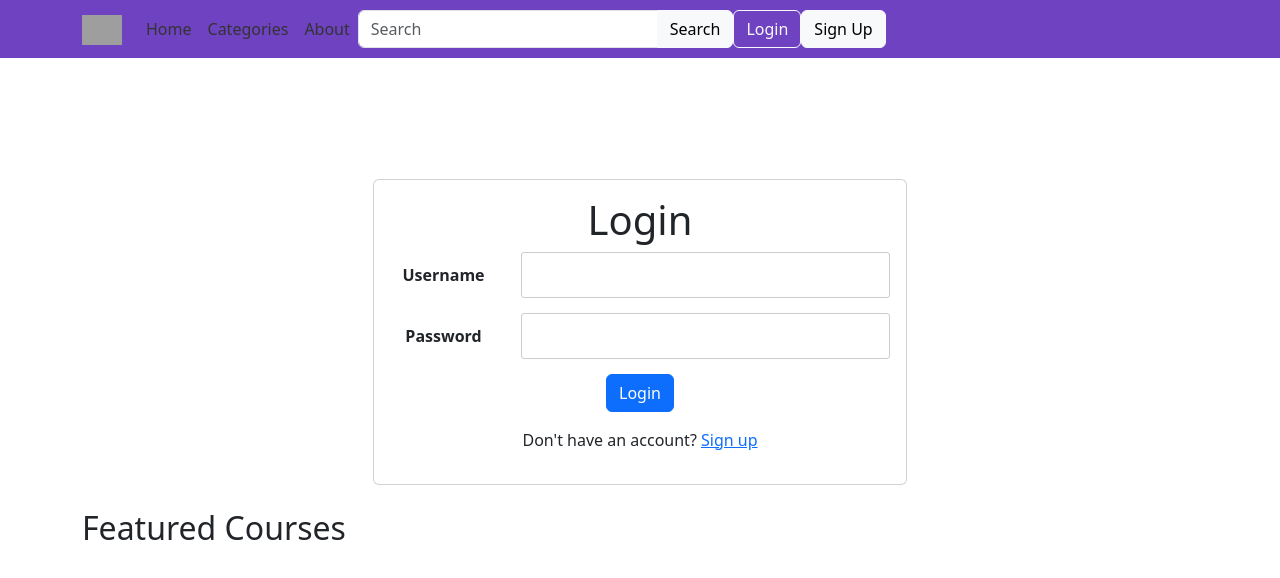
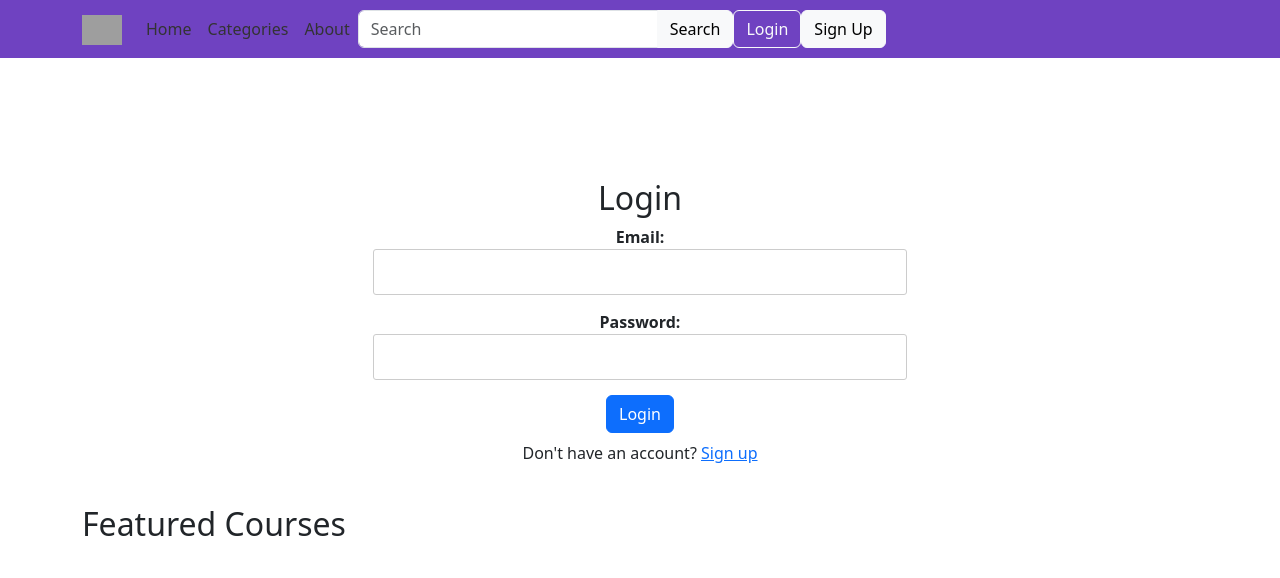
Before and after one commit to nithinkatru/E-learning-Platform---Empowering-Education-in-the-Digital-Age, a React (Create React App) app: page /login in a window 1280 px wide. Shown: the top 578 px of the page. Built offline with nearby package versions, Linux system fonts and the light colour scheme; grey boxes are pictures that could not be loaded.

Commit message:
this is complete signup and login page fully functional

```diff
--- a/package.json
+++ b/package.json
@@ -7,6 +7,7 @@
     "@testing-library/react": "^13.4.0",
     "@testing-library/user-event": "^13.5.0",
     "axios": "^1.6.7",
+    "bcryptjs": "^2.4.3",
     "bootstrap": "^5.3.2",
     "cors": "^2.8.5",
     "express": "^4.18.2",
--- a/src/components/Login.jsx
+++ b/src/components/Login.jsx
@@ -1,72 +1,69 @@
 import React, { useState } from 'react';
+import axios from 'axios';
 import { Link } from 'react-router-dom';
-import 'bootstrap/dist/css/bootstrap.min.css'; // Import Bootstrap CSS
-import '../Css/login.css';
+import 'bootstrap/dist/css/bootstrap.min.css';
 
 const Login = () => {
-  const [username, setUsername] = useState('');
-  const [password, setPassword] = useState('');
-  const [error, setError] = useState('');
+  const [credentials, setCredentials] = useState({
+    email: '',
+    password: ''
+  });
+  const [errorMessage, setErrorMessage] = useState('');
+  const handleChange = (e) => {
+    setCredentials({...credentials, [e.target.name]: e.target.value});
+  };
 
-  const handleSubmit = (e) => {
+  const handleSubmit = async (e) => {
     e.preventDefault();
-    setError(''); // Reset error message
+    setErrorMessage(''); // Clear any existing error message
+    console.log("after handle submit");
+    try {
+      console.log("in try");
+      // Directly calling axios without assigning the response to a variable
+      await axios.post('http://localhost:5000/api/login', credentials);
 
-    // Validate username and password
-    if (!username.trim() || !password.trim()) {
-      setError('Please enter username and password.');
-      return;
+      alert('Login successful!'); // Display success message
+      // Actions like redirecting the user or updating global state can be placed here
+      console.log("entering catch");
+    } catch (error) {
+      console.log("in catch before if");
+      if (error.response) {
+        console.log("in catch after if");
+        // The request was made and the server responded with a status code
+        // that falls out of the range of 2xx
+        setErrorMessage(error.response.data);
+        console.log(error.response.data);
+      } else if (error.request) {
+        console.log("in catch");
+        // The request was made but no response was received
+        setErrorMessage('No response from server');
+      } else {
+        // Something happened in setting up the request that triggered an Error
+        setErrorMessage('Error: ' + error.message);
+      }
     }
-
-    // Add your login logic here
-    console.log('Username:', username);
-    console.log('Password:', password);
-    // You can add your authentication logic here
   };
 
   return (
     <div className="container">
       <div className="row justify-content-center">
         <div className="col-md-6">
-          <div className="card">
-            <div className="card-body">
-              <h1 className="card-title text-center">Login</h1>
-              <form onSubmit={handleSubmit} noValidate> {/* Add noValidate attribute */}
-                <div className="form-group row align-items-center">
-                  <label htmlFor="username" className="col-sm-3 col-form-label">Username</label>
-                  <div className="col-sm-9">
-                    <input
-                      type="text"
-                      className="form-control"
-                      id="username"
-                      value={username}
-                      onChange={(e) => setUsername(e.target.value)}
-                      required
-                    />
-                  </div>
-                </div>
-                <div className="form-group row align-items-center">
-                  <label htmlFor="password" className="col-sm-3 col-form-label">Password</label>
-                  <div className="col-sm-9">
-                    <input
-                      type="password"
-                      className="form-control"
-                      id="password"
-                      value={password}
-                      onChange={(e) => setPassword(e.target.value)}
-                      required
-                    />
-                  </div>
-                </div>
-                {error && <p className="text-danger">{error}</p>}
-                <button type="submit" className="btn btn-primary btn-block">Login</button>
-              </form>
-              {/* Add a link to signup */}
-              <p className="text-center mt-3">
-                Don't have an account? <Link to="/signup">Sign up</Link>
-              </p>
+          <form onSubmit={handleSubmit}>
+            <h2>Login</h2>
+            <div className="form-group">
+              <label>Email:</label>
+              <input type="email" name="email" value={credentials.email} onChange={handleChange} className="form-control" required />
             </div>
-          </div>
+            <div className="form-group">
+              <label>Password:</label>
+              <input type="password" name="password" value={credentials.password} onChange={handleChange} className="form-control" required />
+            </div>
+            {errorMessage && <div className="alert alert-danger" role="alert">{errorMessage}</div>}
+            <button type="submit" className="btn btn-primary">Login</button>
+          </form>
+          <p className="mt-2">
+            Don't have an account? <Link to="/signup">Sign up</Link>
+          </p>
         </div>
       </div>
     </div>
--- a/src/components/Signup.jsx
+++ b/src/components/Signup.jsx
@@ -17,7 +17,7 @@ const Signup = () => {
   });
   const [error, setError] = useState('');
 
-  const handleChange = (e) => {
+   const handleChange = (e) => {
     setFormData({ ...formData, [e.target.name]: e.target.value });
   };
 
```
Also changed, not shown: src/index.js (line endings or trailing spaces), 1 other file (tests, documents, lock files or other folders).
